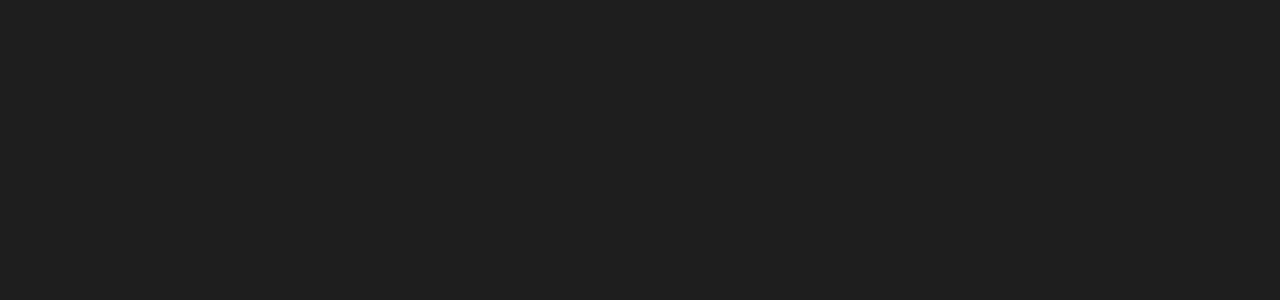
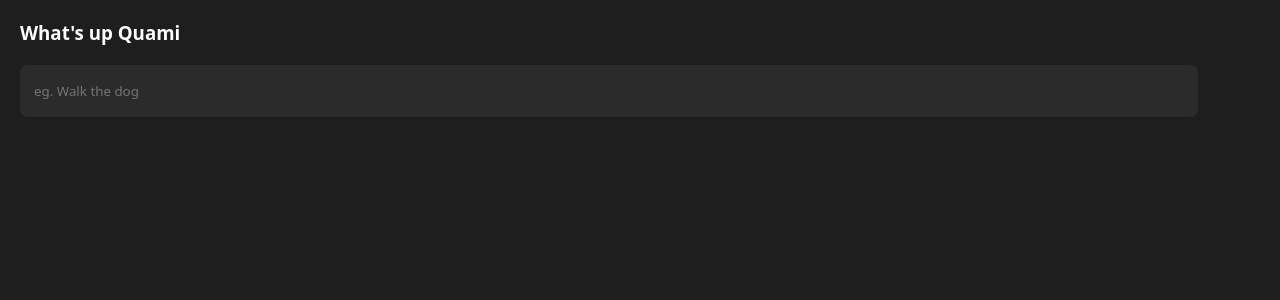
Before and after one commit to killy10o10/noted, a React (Vite) app: page /todos in a window 1280 px wide. Before the commit this address had no page. Shown: the top 300 px of the page. Built offline with nearby package versions, Linux system fonts and the light colour scheme; a web font is replaced by a local one.

Commit message:
Add todo componment

```diff
--- a/src/App.jsx
+++ b/src/App.jsx
@@ -3,6 +3,7 @@
 import Splash from './components/Splash'
 import SignIn from './components/SignIn'
 import SignUp from './components/SignUp'
+import Todos from './components/Todos'
 
 function App() {
 
@@ -13,6 +14,7 @@
         <Route path='/' element={<Splash />} />
         <Route path='/sign-in' element={<SignIn />} />
         <Route path='/sign-up' element={<SignUp />} />
+        <Route path='/todos' element={<Todos />} />
        </Routes>
     </>
   )
--- a/src/assets/styles/_app.scss
+++ b/src/assets/styles/_app.scss
@@ -21,6 +21,27 @@
 @font-face {
   font-family: 'Akira';
   src: url('../fonts/Akira\ Super\ Bold.ttf');
+}
+
+input {
+  background: #2B2B2B;
+  border-radius: 8px;
+  padding: 15px 12px;
+  color: #fff;
+  outline: none;
+  width: 95%;
+  box-shadow: none;
+  border: 2px solid #ced6e000;
+  transition: all 0.3s ease-in-out;
+
+  &:hover,
+  &:focus {
+    border-color: #3d9cff;
+  }
+
+  &:focus {
+    box-shadow: 0px 10px 20px -13px rgba(32, 56, 117, 0.35);
+  }
 }
 
 .logo {
--- a/src/assets/styles/_sign_in.scss
+++ b/src/assets/styles/_sign_in.scss
@@ -16,26 +16,7 @@
   flex-direction: column;
   gap: 20px;
   align-items: center;
-  input {
-    background: #2B2B2B;
-    border-radius: 8px;
-    padding: 15px 12px;
-    color: #fff;
-    outline: none;
-    width: 95%;
-    box-shadow: none;
-    border: 2px solid #ced6e000;
-    transition: all 0.3s ease-in-out;
 
-    &:hover,
-    &:focus {
-      border-color: #3d9cff;
-    }
-
-    &:focus {
-      box-shadow: 0px 10px 20px -13px rgba(32, 56, 117, 0.35);
-    }
-  }
   label {
     font-size: 12px;
     display: flex;
--- /dev/null
+++ b/src/assets/styles/_todos.scss
@@ -0,0 +1,8 @@
+.todo-section {
+  padding: 20px;
+
+}
+
+.todo-form {
+  margin-top: 20px;
+}
--- a/src/assets/styles/main.scss
+++ b/src/assets/styles/main.scss
@@ -1,3 +1,4 @@
 @import 'app';
 @import 'splash';
 @import 'sign_in';
+@import 'todos';
--- /dev/null
+++ b/src/components/Todos.jsx
@@ -0,0 +1,16 @@
+function Todos() {
+  return (
+    <>
+      <section className="todo-section">
+          <h3>What&apos;s up Quami</h3>
+          <div className="todo-input">
+            <form className="todo-form">
+              <input type="text" placeholder="eg. Walk the dog" name="todo" />
+            </form>
+          </div>
+      </section>
+    </>
+  )
+}
+
+export default Todos
```
